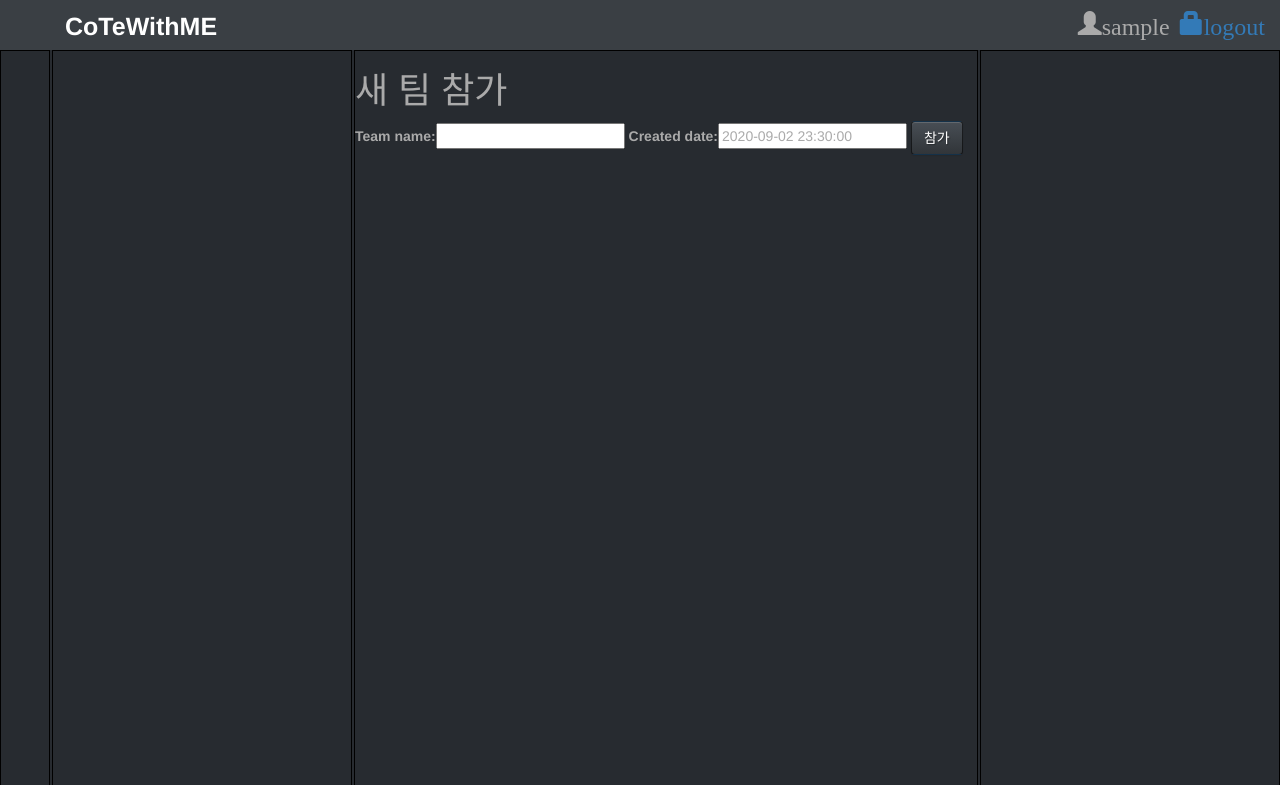
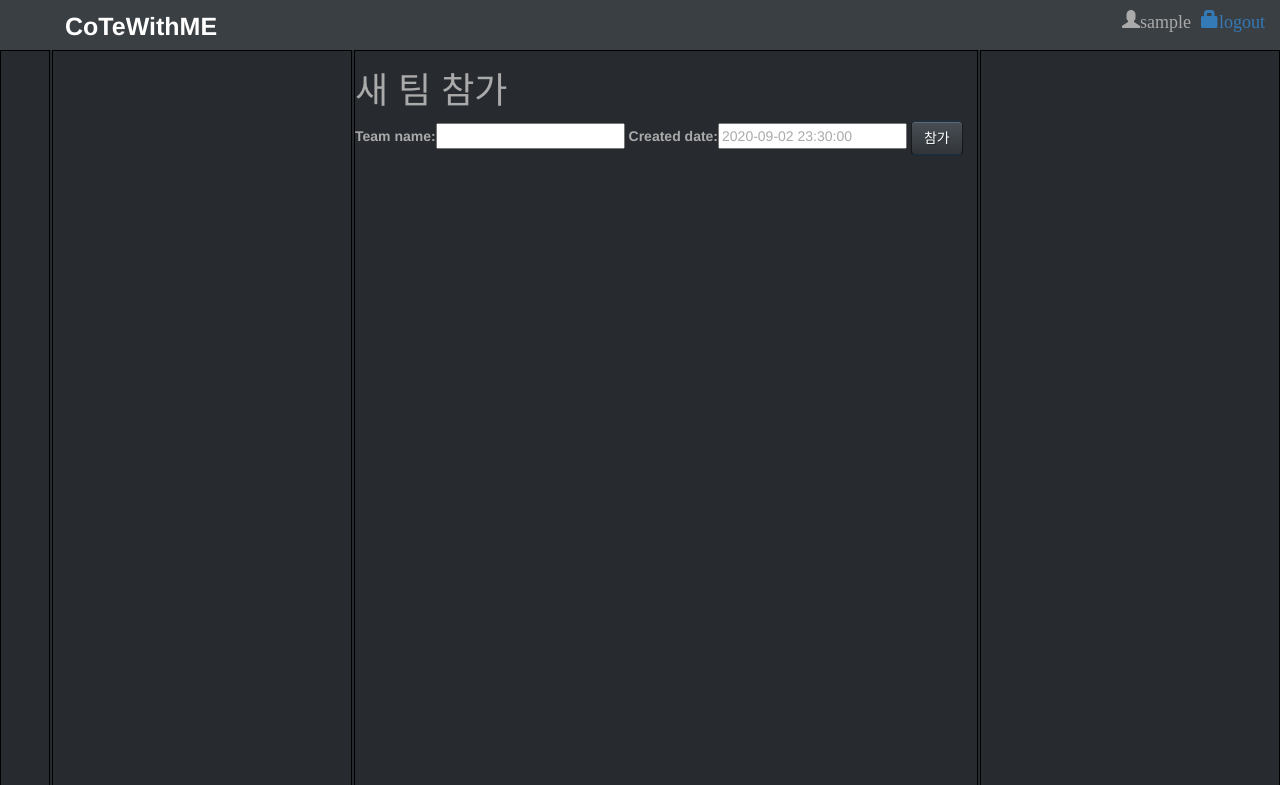
Before and after one commit to winterash2/cotewithme, a Django app: page /team_join/ in a window 1280 px wide. Shown: the top 785 px of the page. Run offline with Django 3.2, Linux system fonts and the light colour scheme; the visitor is signed in with stand-in values (Sample User, id 1); some libraries are stand-ins or nearby versions.

Commit message:
user logout position

```diff
--- a/board/templates/board/base_main.html
+++ b/board/templates/board/base_main.html
@@ -30,9 +30,9 @@
     <div class="col-sm-12" id="main_3">
         {% if user.is_authenticated %}
             <a href="{% url 'logout' %}">
-                <span class="glyphicon glyphicon-lock" style="margin-top: 10px; margin-left: 10px; float: right; text-align: right; font-size: 24px;">logout</span>
+                <span class="glyphicon glyphicon-lock" style="padding-top: 3%; margin-left: 10px; float: right; text-align: right; font-size: 18px;">logout</span>
             </a>
-            <span class="glyphicon glyphicon-user" style="margin-top: 10px; float: right; text-align: right; font-size: 24px;">{{ user }}</span>
+            <span class="glyphicon glyphicon-user" style="padding-top: 3%; float: right; text-align: right; font-size: 18px;">{{ user }}</span>
 
         {% else %}
             <a href="{% url 'signup' %}" class="top-menu"><span class="glyphicon glyphicon-user">signup</span></a>
```
